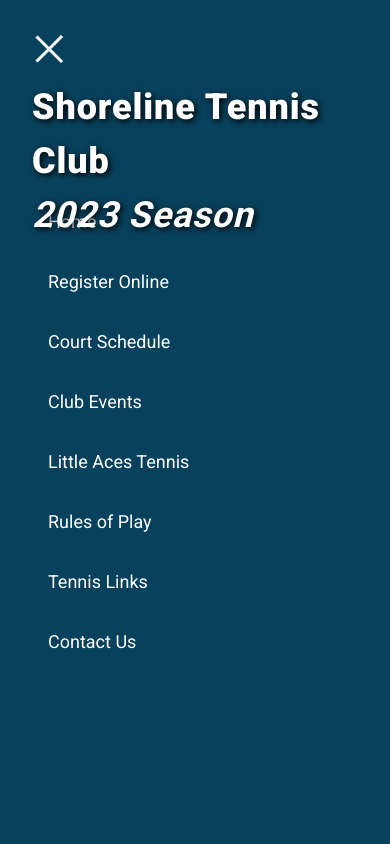
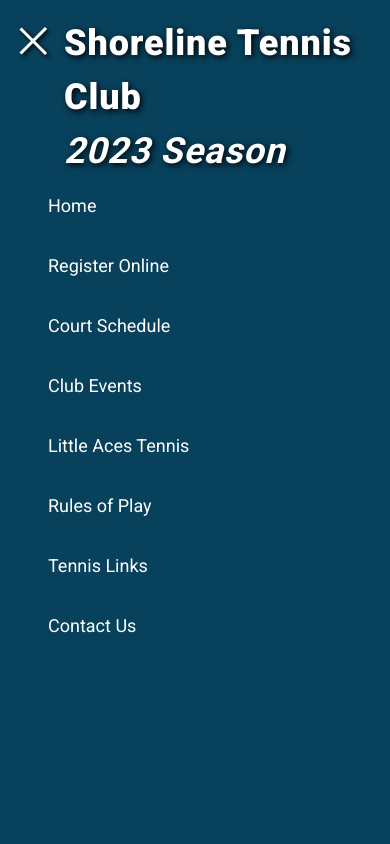
Before and after one commit to jpaas/www.shorelinetennisclub.com, a Next.js app: page / in a window 390 px wide. Both pictures are taken after a click on the button 49 px from the left and 49 px from the top of the page. Shown: the top 844 px of the page. Built offline with nearby package versions, Linux system fonts and the light colour scheme.

Commit message:
tune up nav menu for small screens

```diff
--- a/src/app/CpNavHeader.tsx
+++ b/src/app/CpNavHeader.tsx
@@ -33,7 +33,7 @@ export default function CpNavHeader() {
     <>
       <div ref={scrolledRef} />
       <header className={`${styles.header} ${hasScrolled ? styles.headerScrolled : ""}`}>
-        <div className={`${styles.headerTitle} ${isExtraSmallScreen ? "pt-12" : ""}`}>
+        <div className={`${styles.headerTitle} ${isExtraSmallScreen ? "pl-12" : ""}`}>
           <Link href="/">Shoreline Tennis Club</Link>
           <div>2023 Season</div>
         </div>
--- a/src/app/CpSmallScreenNavigationMenu.tsx
+++ b/src/app/CpSmallScreenNavigationMenu.tsx
@@ -13,12 +13,12 @@ export default function CpSmallScreenNavigationMenu() {
 
   return isExtraSmallScreen ? (
     <>
-      <CpButton className="fixed left-6 top-6 z-50" onClick={toggleIsMenuOpen}>
-        <CpNavMenuIcon isOpen={isMenuOpen} />
+      <CpButton className="fixed left-2 top-4 z-50" onClick={toggleIsMenuOpen}>
+        <CpNavMenuIcon className={styles.dropShadow} isOpen={isMenuOpen} />
       </CpButton>
       {isMenuOpen && (
         <nav className={`${styles.smallScreenNav} ${isMenuOpen ? styles.smallScreenNavOpen : ""}`}>
-          <div className="pt-40">
+          <div className="flex flex-1 flex-col overflow-auto px-8 pt-44">
             <CpNavLinks isSmallScreen={true} onNavigate={toggleIsMenuOpen} />
           </div>
         </nav>
--- a/src/app/nav.module.css
+++ b/src/app/nav.module.css
@@ -1,3 +1,7 @@
+.dropShadow {
+  filter: drop-shadow(2px 2px 2px #000000ff);
+}
+
 .headerNav {
   align-items: center;
   display: flex;
@@ -65,9 +69,10 @@
 .smallScreenNav {
   background-color: theme("colors.text");
   bottom: 0;
+  display: flex;
   left: 0;
   opacity: 0;
-  padding: theme("padding.8");
+  /* padding: theme("padding.8"); */
   position: fixed;
   right: 0;
   top: 0;
--- a/src/app/page.module.css
+++ b/src/app/page.module.css
@@ -230,6 +230,10 @@
     padding: 4rem;
   }
 
+  .header {
+    padding: theme("padding.4");
+  }
+
   .grid {
     grid-template-columns: 1fr;
     margin-bottom: 120px;
--- a/src/app/page.tsx
+++ b/src/app/page.tsx
@@ -24,7 +24,8 @@ export default function Home() {
       <section className="px-8 py-4">
         <h1>Play Tennis, Overlooking Lake Ontario</h1>
         <p>
-          Shoreline Tennis Club is your neighbourhood tennis club and is perched on a hill overlooking Lake Ontario in
+          Shoreline Tennis Club is your neighbourhood tennis club and is perched on a hill overlooking Lake Ontario
+          in&nbsp;
           <a href="http://www.jackdarling.com/map.php" rel="noreferrer" target="_blank">
             Jack Darling Park
           </a>
```
